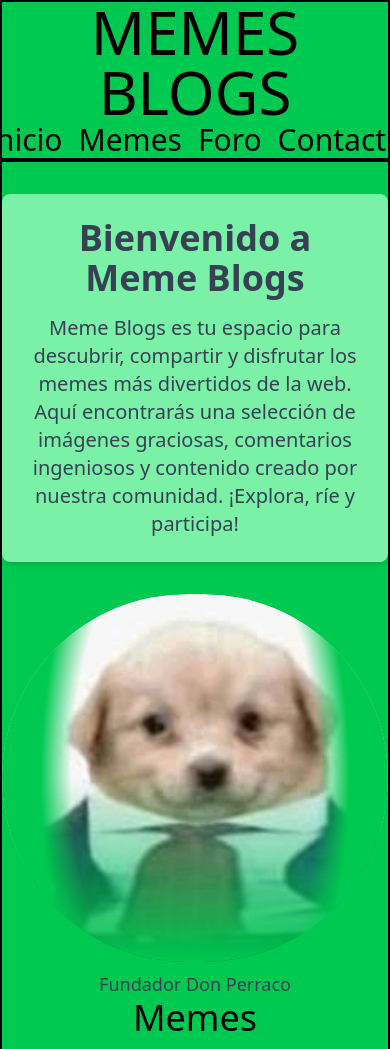
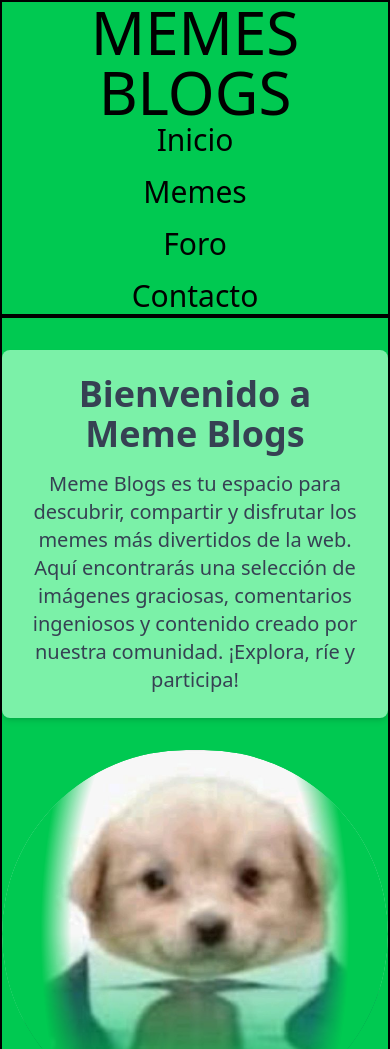
Before and after one commit to Darwin518429/TAILWINDCSS, a website: page index.html in a window 390 px wide. Shown: the top 1049 px of the page. Drawn offline with Linux system fonts and the light colour scheme.

Commit message:
Pagina con media querie cutre

```diff
--- a/index.html
+++ b/index.html
@@ -7,10 +7,10 @@
     <link href="tailwindconfig/output.css" rel="stylesheet">
     <script src="./interactividad.js" defer ></script>
 </head>
-<body class="bg-green-500 flex  flex-col  min-h-dvh relative">
+<body class="bg-green-500 flex  flex-col  min-h-dvh relative ">
 
         <header class="text-6xl text-center bg-green-500 border-2 w-full "> MEMES BLOGS
-        <nav class="flex  flex-row gap-4 text-3xl justify-center">
+        <nav class="flex  flex-row gap-4 text-3xl justify-center  max-[400px]:flex-col">
             <a href="./index.html">Inicio</a>
             <a href="#shitpost">Memes</a>
             <a href="#foro"> Foro    </a>
@@ -28,8 +28,8 @@
         </div>
 
     </section>
-    <figure>
-        <img src="./MemesImg/perro.jpg" alt="Imagen principal de memes" class="w-full h-full max-h-96 object-cover mask-b-from-50% mask-radial-[40%_90%] mask-radial-from-80% rounded-full ">
+    <figure class="flex flex-col items-center justify-center">
+        <img src="./MemesImg/perro.jpg" alt="Imagen principal de memes" class="w-full h-full max-h-[450px] object-cover mask-b-from-50% mask-radial-[40%_90%] mask-radial-from-80% rounded-full min-[1200px]:max-w-[550px]">
         <figcaption class="text-center text-lg text-gray-700 mt-2">Fundador Don Perraco</figcaption>
     </figure>
     <h1 class="text-center text-4xl" id="shitpost">Memes</h1>
```
Also changed, not shown: tailwindconfig/output.css.
